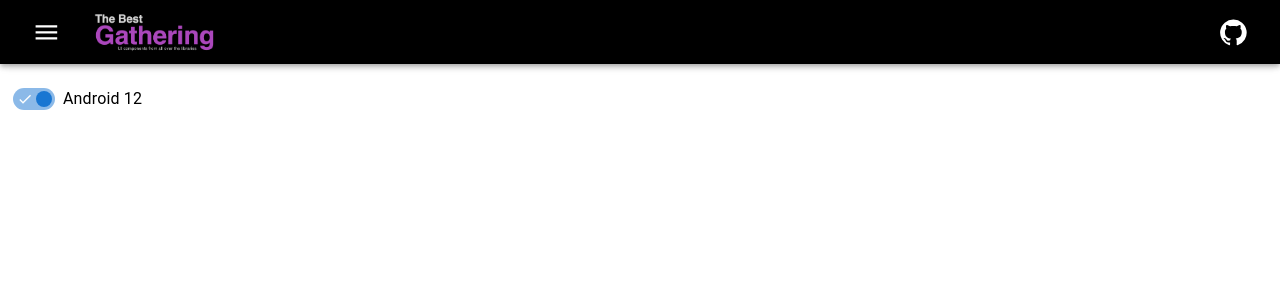
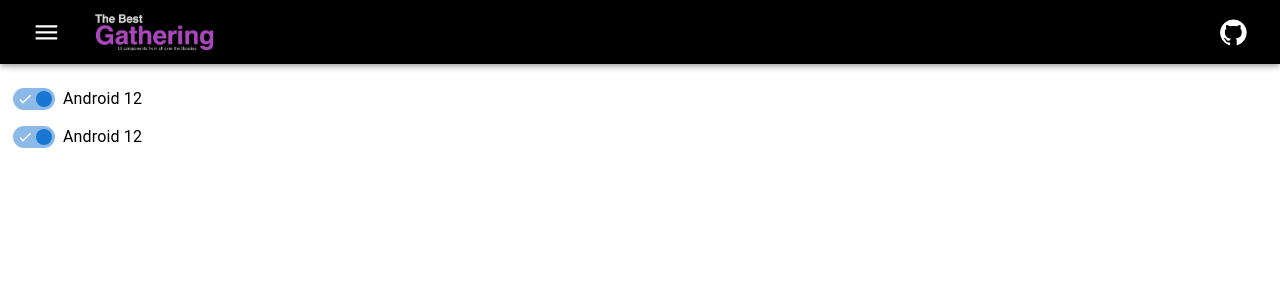
Before and after one commit to iamsmruti/the-best-gathering, a React (Create React App) app: page /toggle-button in a window 1280 px wide. Shown: the top 300 px of the page. Built offline with nearby package versions, Linux system fonts and the light colour scheme.

Commit message:
resolved build fails

```diff
--- a/src/toggleButton/ToggleButton.js
+++ b/src/toggleButton/ToggleButton.js
@@ -1,13 +1,13 @@
 import { Stack } from '@mui/system'
 import React from 'react'
 import SmrutiToggle from './smruti-ranjan/SmrutiToggle'
-import CustomToggle from './vaishnav-sai/customToggle'
+import CustomToggle from './vaishnav-sai/CustomToggle'
 
 const ToggleButton = () => {
   return (
     <Stack sx={{p: 2}}>
       <SmrutiToggle />
-
+      <CustomToggle />
     </Stack>
   )
 }
```
